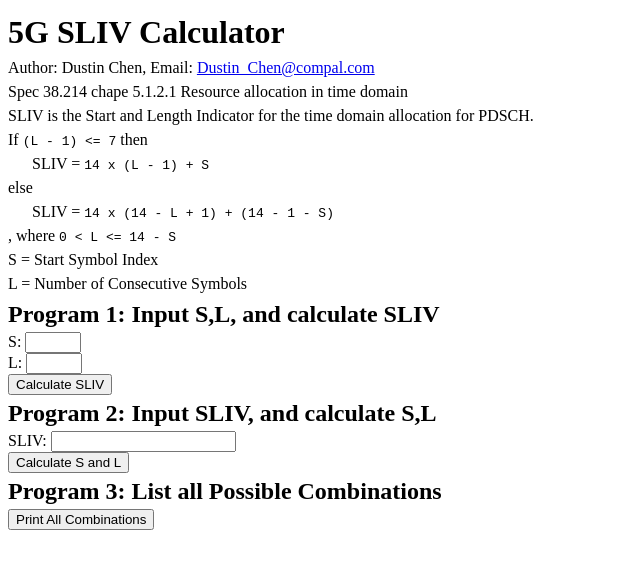
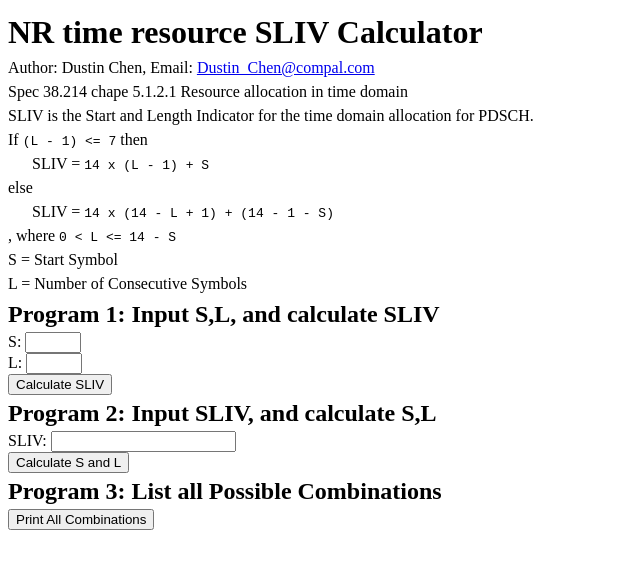
Before and after one commit to dustinchen26/SLIV, a plain HTML site: page index.html in a window 1280 px wide. Shown: the whole page, without its empty margins (0-640 px from the left). Drawn offline with Linux system fonts and the light colour scheme.

Commit message:
update title

```diff
--- a/index.html
+++ b/index.html
@@ -12,7 +12,7 @@
 
 </head>
 <body>
-    <h1>5G SLIV Calculator</h1>
+    <h1>NR time resource SLIV Calculator</h1>
     <p>Author: Dustin Chen, Email: <a href="mailto:Dustin_Chen@compal.com">Dustin_Chen@compal.com</a></p>
     <p>Spec 38.214 chape 5.1.2.1  Resource allocation in time domain </p>
     <p>SLIV is the Start and Length Indicator for the time domain allocation for PDSCH. </p>
@@ -22,7 +22,7 @@
         <p>else</p>
         <p>&nbsp &nbsp &nbsp SLIV = <code>14 x (14 - L + 1) + (14 - 1 - S)</code></p>
         <p>, where <code>0 &lt; L &lt;= 14 - S</code></p>
-        <p>S = Start Symbol Index</p>
+        <p>S = Start Symbol</p>
         <p>L = Number of Consecutive Symbols</p>
     </div>
 
```
